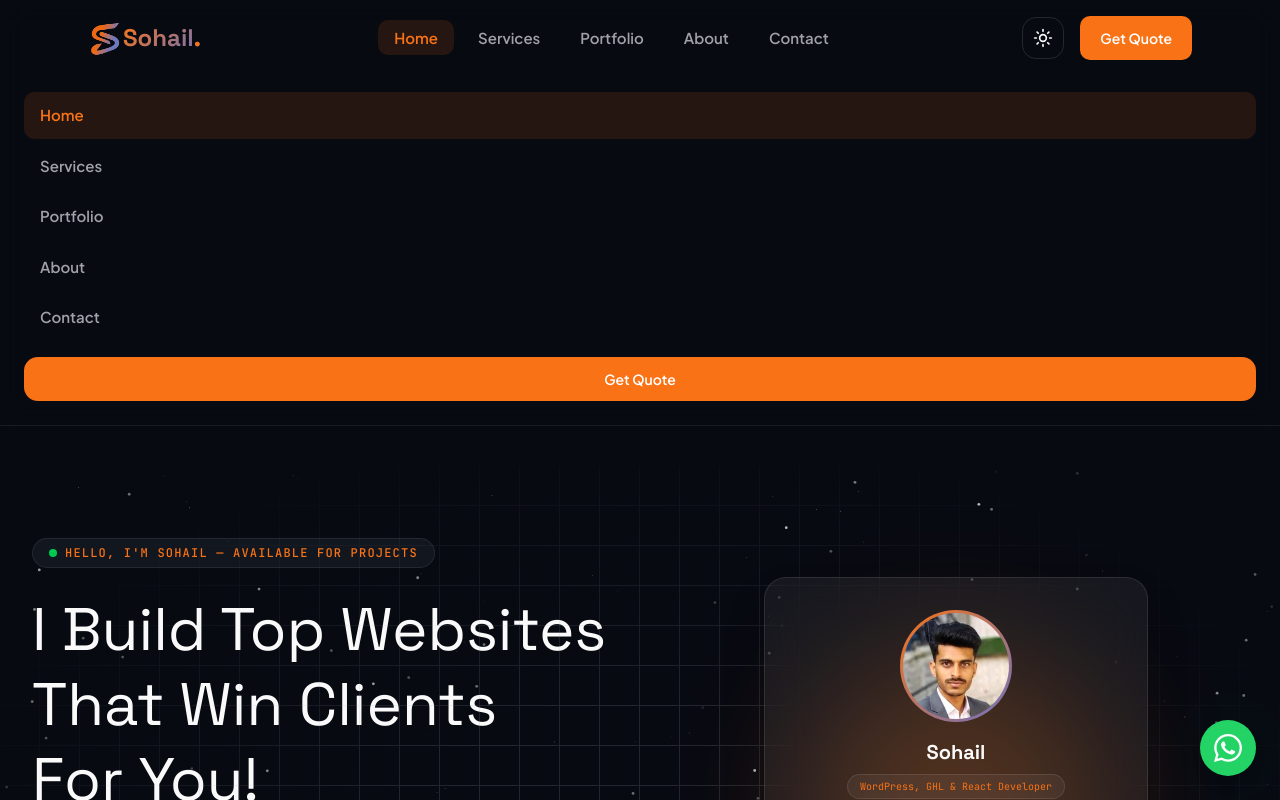
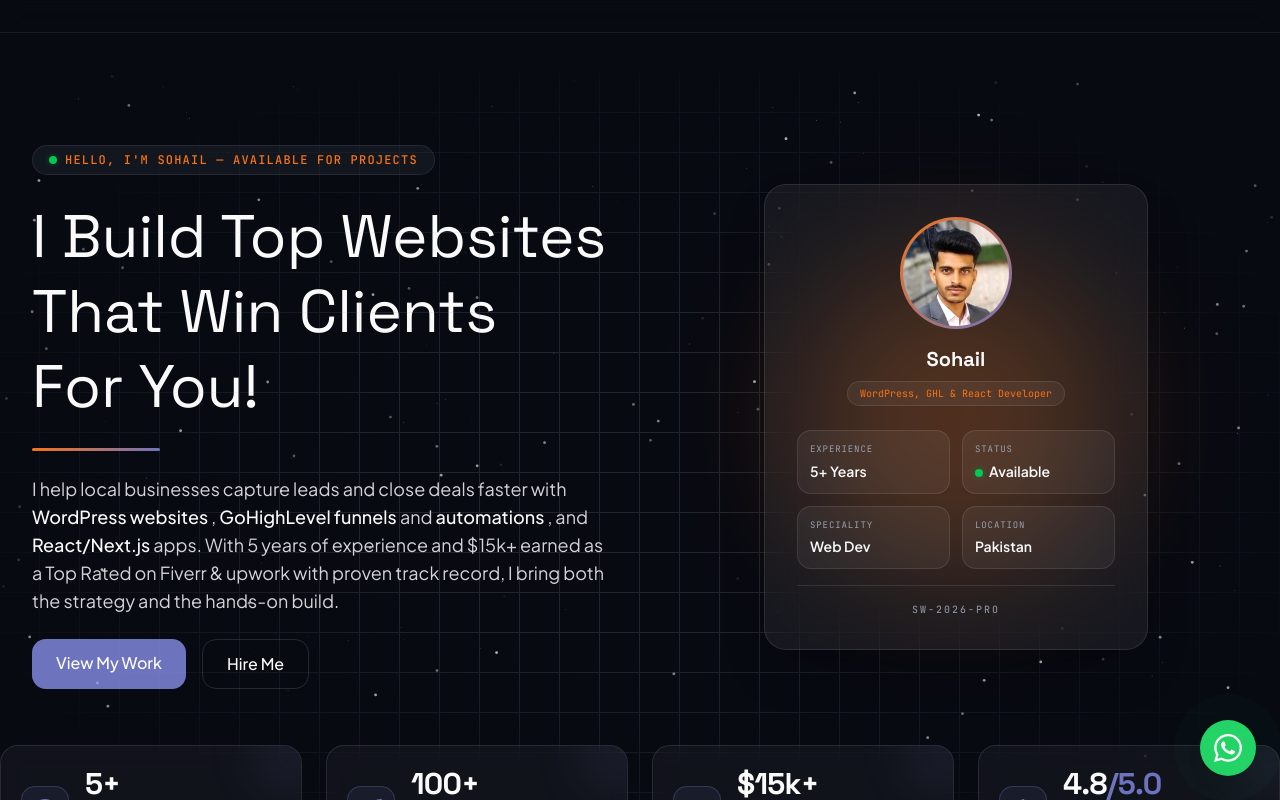
Before and after one commit to sohail-works/sohailworks-site, a Next.js app: page / in a window 1280 px wide. Shown: the top 800 px of the page. Built offline with nearby package versions, Linux system fonts and the light colour scheme.

Commit message:
new navbar

```diff
--- a/components/Navbar.js
+++ b/components/Navbar.js
@@ -44,95 +44,15 @@ export default function Navbar() {
     {/* ─── Header: sticky + glass effect ───*/}
     <header className="sticky top-0 z-50 border-b border-[var(--border-subtle)] bg-[var(--bg-base)]/70 backdrop-blur-md">
       <nav className="mx-auto flex max-w-6xl items-center justify-between px-6 py-4">
-        {/* ── Logo: image + gradient brand text ── */}
-        <Link href="/" className="flex items-center text-2xl">
-          <Image src="/images/logo.svg" alt="Sohail — logo" width={35} height={35} />
-          <span className="bg-[image:var(--gradient-brand)] bg-clip-text font-display font-bold text-2xl text-transparent">
-            Sohail<span className="text-[var(--primary)]">.</span>
-          </span>
-        </Link>
+        {/* ... nav ka sab kuch same ... */}
+      </nav>
 
-        {/* ── Desktop nav links (hidden on mobile) ── */}
-        <ul className="hidden md:flex items-center gap-2">
-          {links.map((link) => (
-            <li key={link.href}>
-              <Link
-                onClick={() => setActive(link.href)}
-                href={link.href}
-                className={`rounded-lg text-[15px] font-semibold px-4 py-2 transition-colors ${
-                  active === link.href
-                    ? "bg-[var(--primary-light)] text-[var(--primary)]"
-                    : "text-[var(--text-muted)] hover:bg-[var(--primary-light)] hover:text-[var(--text-primary)]"
+      {/* ── Mobile dropdown ── */}
+      <div
+        className={`absolute left-0 right-0 top-full z-50 origin-top-right border-b border-[var(--border-subtle)] bg-[var(--bg-base)] transition-all duration-300 md:hidden ${
+          open ? "scale-100 opacity-100" : "pointer-events-none scale-0 opacity-0"
         }`}
       >
-                {link.label}
-              </Link>
-            </li>
-          ))}
-        </ul>
-
-        {/* ── Desktop actions: theme toggle + CTA ── */}
-        <div className="flex items-center gap-4">
-          <button
-            className="hidden md:block rounded-xl border border-[var(--border-default)] p-2.5"
-            onClick={toggleMode}
-            aria-label="Toggle theme"
-          >
-            {darkMode ? <Moon size={20} /> : <Sun size={20} />}
-          </button>
-
-          <Link
-            href="#contact"
-            className="hidden md:inline-flex rounded-lg bg-[var(--primary)] px-5 py-[12px] text-sm font-semibold text-white transition-colors hover:bg-[var(--primary-hover)]"
-          >
-            Get Quote
-          </Link>
-        </div>
-
-        {/* ── Mobile actions: theme toggle + animated hamburger ── */}
-        <div className="md:hidden flex gap-4">
-          <button
-            className="block rounded-xl border border-[var(--border-default)] p-2.5"
-            onClick={toggleMode}
-            aria-label="Toggle theme"
-          >
-            {darkMode ? <Moon size={20} /> : <Sun size={20} />}
-          </button>
-
-          {/* Hamburger → X: 2 lines, outer span positions/rotates, inner span grows width */}
-          <button
-            onClick={() => setOpen(!open)}
-            className="rounded-xl border border-[var(--border-default)] bg-[var(--bg-elevated)] p-2.5 text-[var(--text-secondary)] md:hidden"
-            aria-label="Toggle menu"
-            aria-expanded={open}
-          >
-            <span className="relative block h-5 w-5">
-              {/* Line 1 — full width */}
-              <span
-                className={`absolute left-0 h-0.5 w-full bg-current transition-all duration-300 ${
-                  open ? "top-1/2 -translate-y-1/2 rotate-45" : "top-[5px]"
-                }`}
-              />
-              {/* Line 2 — half width (right aligned), grows into X */}
-              <span
-                className={`absolute left-0 w-full transition-all duration-300 ${
-                  open ? "top-1/2 -translate-y-1/2 -rotate-45" : "top-[13px]"
-                }`}
-              >
-                <span
-                  className={`ml-auto block h-0.5 bg-current transition-all duration-300 ${
-                    open ? "w-full" : "w-1/2"
-                  }`}
-                />
-              </span>
-            </span>
-          </button>
-        </div>
-      </nav>
-
-      {/* ── Mobile dropdown: overlay panel, diagonal open/close animation ── */}
-      {/* Always rendered (never unmounted) so close animation can play */}
-
         <ul className="space-y-1 px-6 py-4">
           {links.map((link) => (
             <li key={link.href}>
@@ -164,9 +84,10 @@ export default function Navbar() {
             Get Quote
           </Link>
         </div>
+      </div>
+    </header>
 
-
-      {/* ── Mobile menu overlay: dull bg, click to close ── */}
+    {/* ── Overlay: header ke BAHIR ── */}
     <div
       onClick={() => setOpen(false)}
       aria-hidden="true"
@@ -174,13 +95,7 @@ export default function Navbar() {
         open ? "opacity-100" : "pointer-events-none opacity-0"
       }`}
     />
-    </header>
-    <div
-        className={`absolute left-0 right-0 top-full z-50 origin-top-right border-b border-[var(--border-subtle)] bg-[var(--bg-base)] transition-all duration-300 md:hidden ${
-          open ? "scale-100 opacity-100" : "pointer-events-none scale-0 opacity-0"
-        }`}
-      ></div>
-
   </>
 );
+
 }
```
Lines whose indentation alone changed are shown as unchanged.
